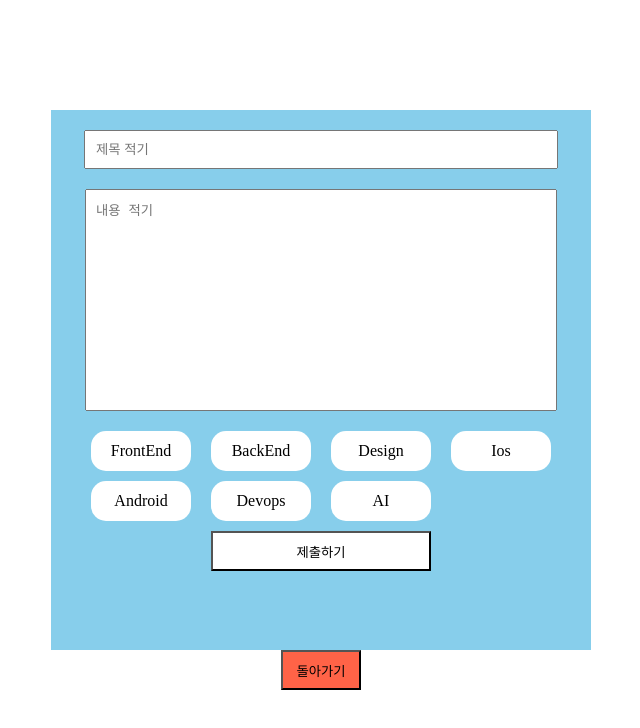
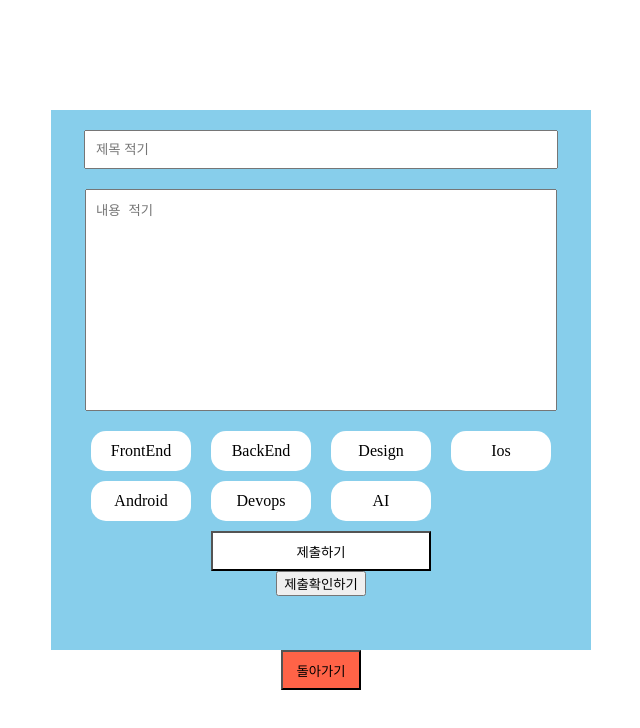
Before and after one commit to LeeSangHyeok0731/backendconnection-react-, a React (Create React App) app: page / in a window 1280 px wide. Both pictures are taken after a click on the button "글 쓰기". Shown: the top 728 px of the page, without its empty margins (319-959 px from the left). Built offline with nearby package versions, Linux system fonts and the light colour scheme.

Commit message:
공지 올리기 페이지 10

```diff
--- a/src/공고 글페이지/WriteNotion-Gpt.js
+++ b/src/공고 글페이지/WriteNotion-Gpt.js
@@ -32,6 +32,13 @@ function WriteNotionGpt() {
     const [title, setTitle] = useState("");
     const [content, setContent] = useState("");
 
+    const [majors, setMajors] = useState([]);
+
+    const handleMajorSubmit = (selectedMajors) => {
+        setMajors(selectedMajors);
+        console.log(selectedMajors);
+    };
+
     return (
         <WriteWrapper>
             <InputTitle
@@ -46,6 +53,7 @@ function WriteNotionGpt() {
                 onChange={(e) => setContent(e.target.value)}
             />
             <SelectMajor />
+            <button onClick={handleMajorSubmit}>제출확인하기</button>
         </WriteWrapper>
     );
 }
```
Also changed, not shown: src/공고 글페이지/SelectMajor.js (+4 -7 lines).
